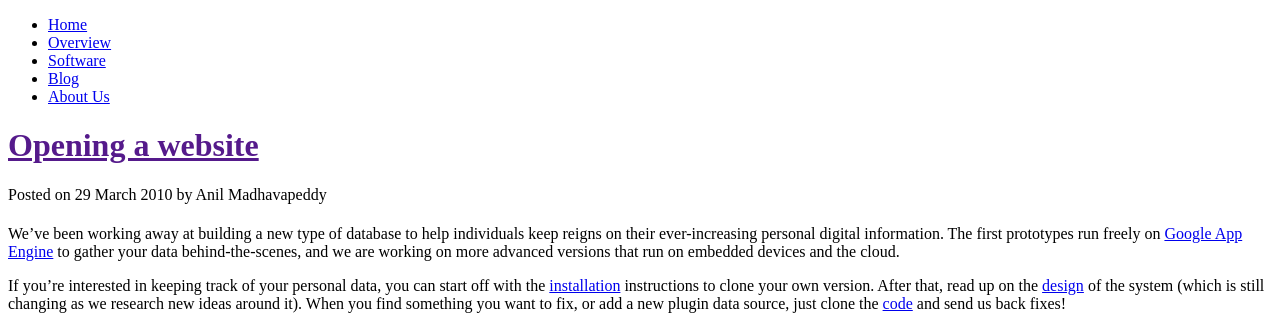
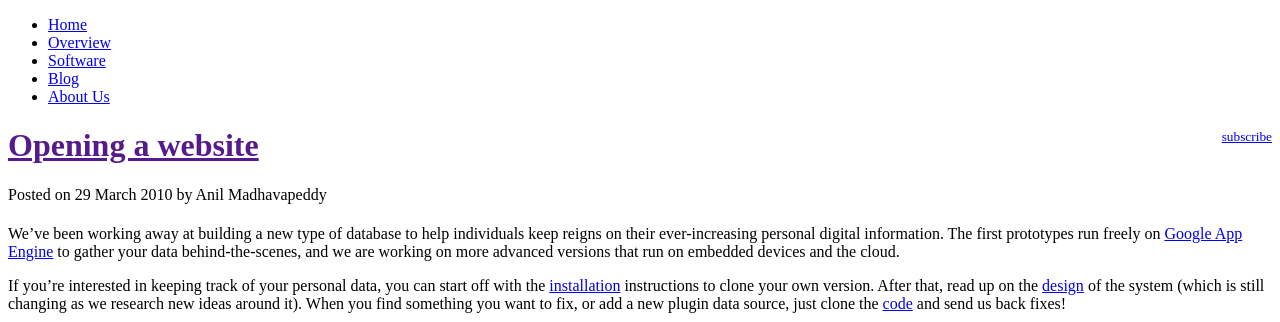
Before and after one commit to nymote/nymote.github.io, a Jekyll site: the page built from blog/_posts/2010-03-29-intro.md, in a window 1280 px wide. Shown: the top 322 px of the page. Built offline with Jekyll 4.4.1, drawn with Linux system fonts in a browser that asks for light colours; nearby versions of some CDN libraries; library files that are not in the unit come from our copies; comment, search, counter and statistics services are not loaded.

Commit message:
add link to rss to blog post template

```diff
--- a/_includes/themes/twitter-mod/post.html
+++ b/_includes/themes/twitter-mod/post.html
@@ -28,7 +28,9 @@
       <div class="span1"></div>
       <div class="span10">
         <div class="title-page">
-
+          <div style="float: right;" class="icon">
+            <small><a href="{{ BASE_PATH }}/atom.xml">subscribe <span class="icon-rss"></span></a></small>
+          </div>
           <div class="page-header">
             <h1><a class="post-title" href="{{ BASE_PATH }}{{ post.url }}">{{ page.title }}</a></h1>
             <span>Posted on {{ page.date | date_to_long_string }} by {{ page.author }}</span>
```
